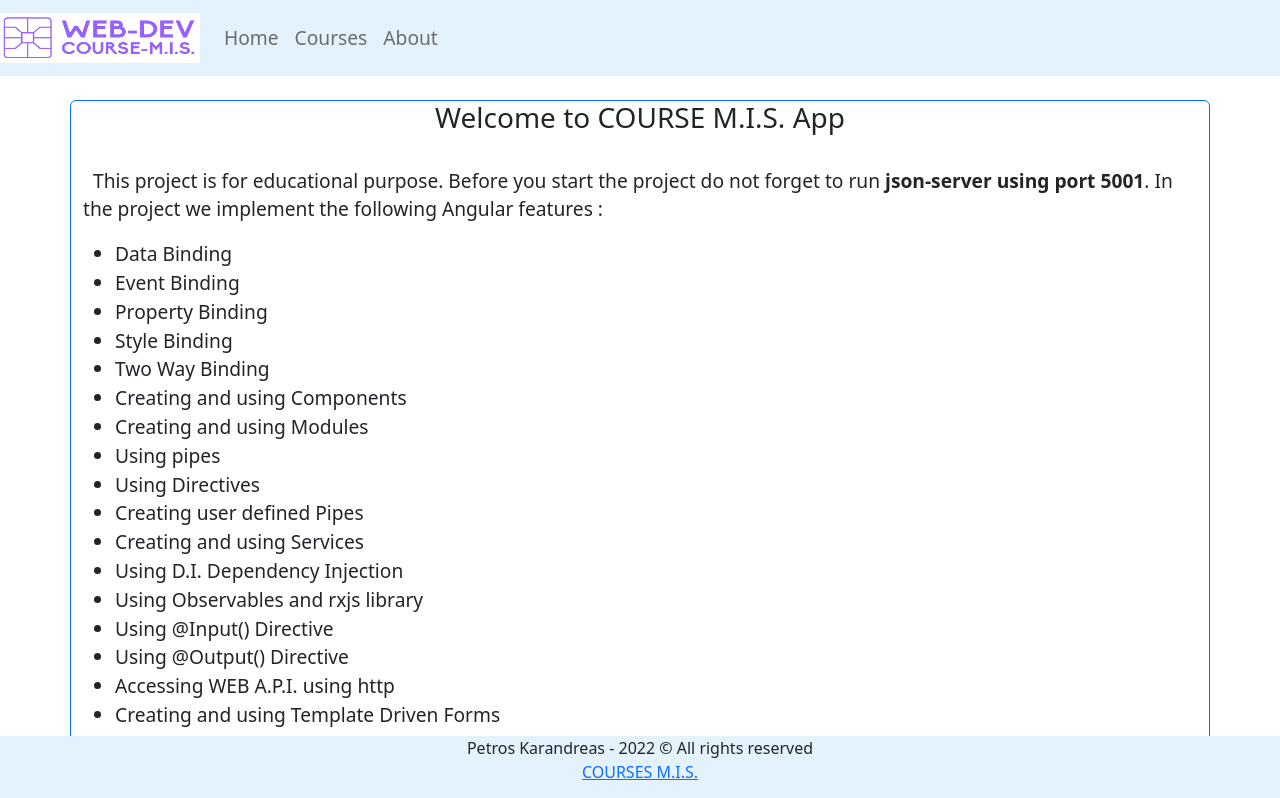
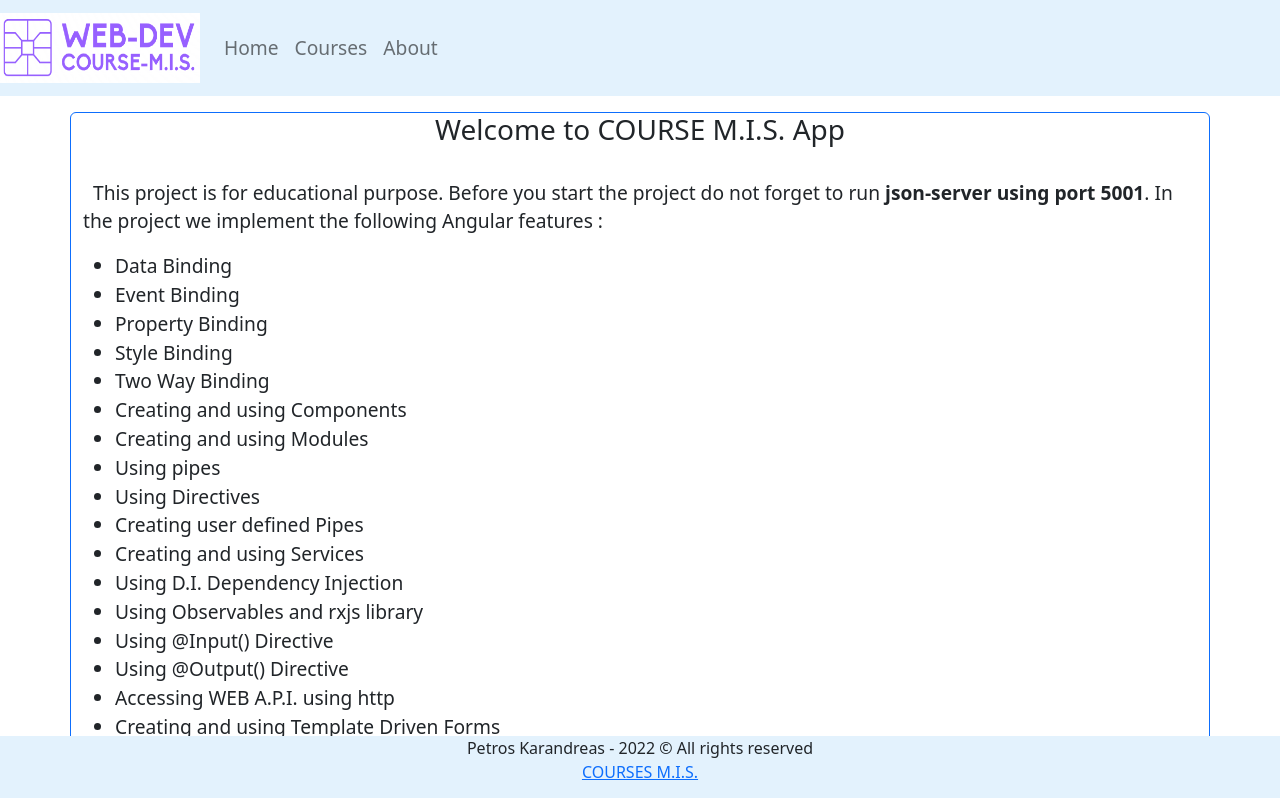
Before and after one commit to pkarandreas/angular-webapp-ver3, an Angular app: page / in a window 1280 px wide. Shown: the top 798 px of the page. Built offline with nearby package versions, Linux system fonts and the light colour scheme.

Commit message:
styles changed

```diff
--- a/src/app/course/course.component.ts
+++ b/src/app/course/course.component.ts
@@ -78,7 +78,7 @@ export class CourseComponent implements OnInit {
    }
   }
   hideDiv(){
-    setTimeout(()=>{this.isHidden = false;this.route.navigate(['courses']); },5000);
+    setTimeout(()=>{this.isHidden = false;this.route.navigate(['courses']); },3000);
    }
    onCancelHandler(){
     this.route.navigate(['courses']);
--- a/src/app/courses/courses.component.html
+++ b/src/app/courses/courses.component.html
@@ -1,4 +1,4 @@
-<div class="container m-4 border border-primary rounded mx-auto">
+<div class="container border border-primary rounded ">
     <div class="row justify-content-center align-items-center g-2 p-4">
      <div class="col-md-6">
       <button class="btn btn-primary" (click)="onCreateCourse()">Add New Course</button>
--- a/src/app/footer/footer.component.html
+++ b/src/app/footer/footer.component.html
@@ -1,4 +1,4 @@
-<footer class="text-center border-top-1 border-pimary">
+<footer class="text-center border-top-1 border-pimary mt-3">
     <p>{{author}}&copy; All rights reserved<br>
     <a href="#">COURSES M.I.S.</a></p>
  </footer>
--- a/src/app/home/home.component.html
+++ b/src/app/home/home.component.html
@@ -1,5 +1,5 @@
 
-<div class="container m-4 border border-primary rounded mx-auto">
+<div class="container border border-primary rounded mx-auto">
   <div class="row ">
     <div class="col-md-12 ">
        <h3 class="text-center">{{message}}</h3>
--- a/src/app/nav/nav.component.css
+++ b/src/app/nav/nav.component.css
@@ -1,3 +1,10 @@
 .myFonts{
     font-size: larger;
 }
+.navbar {
+  overflow: hidden;
+  background-color: #333;
+  position: fixed;
+  top: 0;
+  width: 100%;
+}
--- a/src/app/nav/nav.component.html
+++ b/src/app/nav/nav.component.html
@@ -1,6 +1,6 @@
 <nav class="navbar navbar-expand-lg navbar-light" style="background-color: #e3f2fd;">
     <a class="navbar-brand" href="#">
-      <img src="../assets/Images/LOGO.png" width="200" height="50" class="d-inline-block align-center" alt="">
+      <img src="../assets/Images/LOGO.png" width="200" height="70" class="d-inline-block align-center" alt="">
     </a>
     <button class="navbar-toggler" type="button" data-toggle="collapse" data-target="#navMenu" aria-controls="navbarNav" aria-expanded="false" aria-label="Toggle navigation">
       <span class="navbar-toggler-icon"></span>
--- a/src/styles.css
+++ b/src/styles.css
@@ -1 +1,5 @@
 /* You can add global styles to this file, and also import other style files */
+body{
+  margin-top: 7em;
+  margin-bottom: 7em;
+}
```
